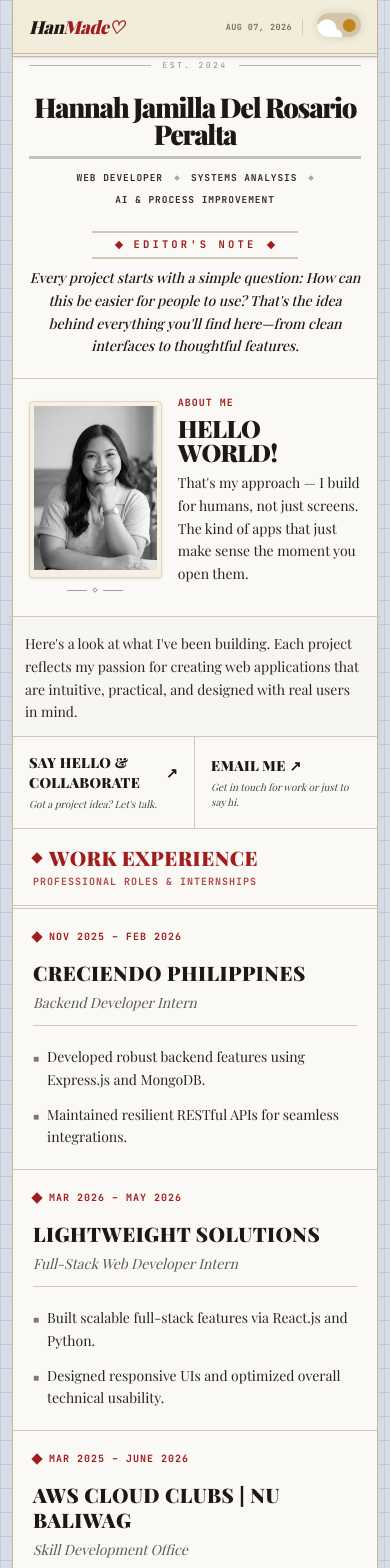
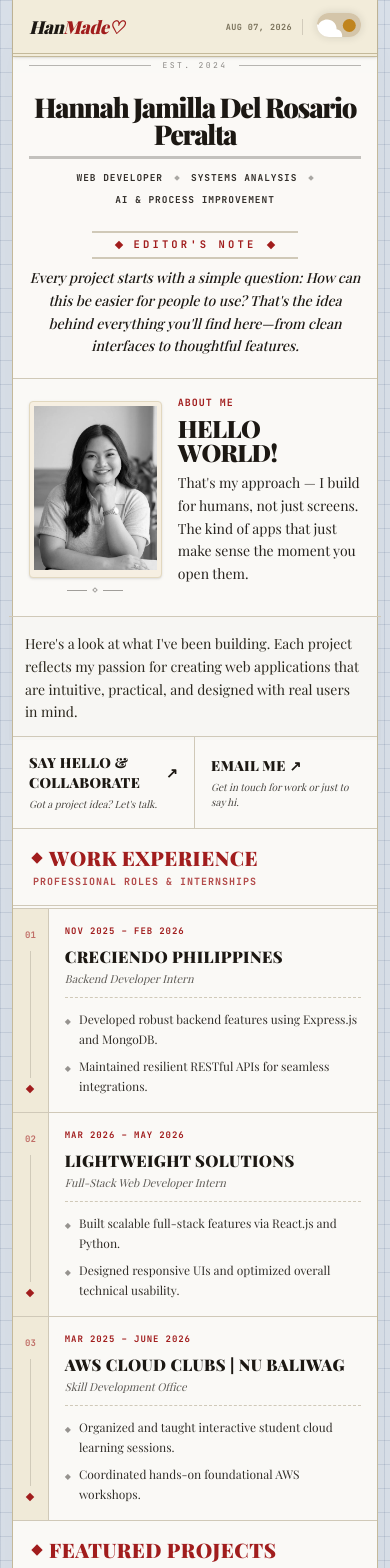
Before and after one commit to Hannahjamilla/hannahperalta-portfolio, a React (Vite) app: page / in a window 390 px wide. Shown: the top 1568 px of the page. Built offline with nearby package versions, Linux system fonts and the light colour scheme; a web font is replaced by a local one.

Commit message:
feat: implement initial portfolio layout with custom Tailwind theme and loading screen animation

```diff
--- a/src/application.tsx
+++ b/src/application.tsx
@@ -87,22 +87,7 @@ export default function App() {
     setTimeout(() => { preloadImages(['/images/Hannah-casual4.webp']); }, 1000);
   }, [])
 
-  // Scroll reveal observer
-  useEffect(() => {
-    const observer = new IntersectionObserver((entries) => {
-      entries.forEach(entry => {
-        if (entry.isIntersecting) {
-          entry.target.classList.add('reveal-visible')
-          entry.target.classList.remove('reveal-hidden')
-        }
-      })
-    }, { threshold: 0.1, rootMargin: '0px 0px -40px 0px' })
 
-    const targets = document.querySelectorAll('.reveal-on-scroll')
-    targets.forEach(el => observer.observe(el))
-
-    return () => observer.disconnect()
-  }, [])
 
   return (
     <ThemeCtx.Provider value={{ dark, toggle }}>
@@ -282,11 +267,37 @@ export default function App() {
               <p className="text-[10px] font-mono font-black uppercase tracking-widest opacity-80 mt-1">Professional Roles & Internships</p>
             </div>
 
-            {/* 1-col on mobile, 3-col on desktop */}
+            {/* 1-col on mobile (timeline style), 3-col on desktop */}
             <div className="grid grid-cols-1 md:grid-cols-3">
               {XP_LOG.map((exp, i) => (
-                <div key={i} className={`p-5 md:p-8 border-b md:border-b-0 md:border-r last:border-b-0 last:md:border-r-0 ${border} flex flex-col justify-between h-full ${t(dark, 'hover:bg-[#202020]', 'hover:bg-[#ebe5d5]')} transition-colors group reveal-on-scroll reveal-hidden`}>
-                  <div className="flex flex-col h-full justify-between">
+                <div key={i} className={`border-b md:border-b-0 md:border-r last:border-b-0 last:md:border-r-0 ${border} ${t(dark, 'hover:bg-[#202020]', 'hover:bg-[#ebe5d5]')} transition-colors group reveal-on-scroll reveal-hidden`}>
+
+                  {/* Mobile layout: horizontal timeline strip */}
+                  <div className="flex md:hidden">
+                    {/* Left accent bar with number */}
+                    <div className={`flex flex-col items-center py-5 px-3 gap-2 border-r ${border} ${t(dark, 'bg-[#1a1a1a]', 'bg-[#f0ead8]')} shrink-0`}>
+                      <span className={`text-[9px] font-mono font-black ${accentTeal} opacity-60`}>0{i + 1}</span>
+                      <div className={`w-px flex-1 ${t(dark, 'bg-white/10', 'bg-[#1c1813]/15')}`}></div>
+                      <span className={`w-1.5 h-1.5 bg-current ${accentTeal} rotate-45 shrink-0`}></span>
+                    </div>
+                    {/* Right content */}
+                    <div className="p-4 flex flex-col flex-1 min-w-0">
+                      <span className={`text-[9px] font-mono font-black uppercase tracking-widest mb-2 ${accentTeal}`}>{exp.period}</span>
+                      <h3 className="text-base font-serif font-black uppercase tracking-wide leading-tight mb-1 group-hover:underline underline-offset-4 decoration-2">{exp.place}</h3>
+                      <h4 className={`text-[11px] italic font-serif mb-3 pb-2.5 border-b border-dashed ${border} ${muted}`}>{exp.role}</h4>
+                      <div className="space-y-2 font-serif text-[12px] leading-relaxed opacity-90">
+                        {exp.desc.map((d, di) => (
+                          <p key={di} className="flex gap-2 items-start">
+                            <span className="text-[8px] opacity-50 mt-1 shrink-0">◆</span>
+                            <span>{d}</span>
+                          </p>
+                        ))}
+                      </div>
+                    </div>
+                  </div>
+
+                  {/* Desktop layout: original stacked */}
+                  <div className="hidden md:flex flex-col p-8 h-full justify-between">
                     <div>
                       <div className="flex items-center gap-2 mb-4">
                         <span className={`w-2 h-2 ${accentTeal} bg-current rotate-45 transition-transform group-hover:scale-125 group-hover:rotate-90 duration-300`} />
@@ -294,17 +305,17 @@ export default function App() {
                       </div>
                       <h3 className="text-xl md:text-2xl font-serif font-black uppercase tracking-wide mb-2 leading-tight group-hover:underline underline-offset-4 decoration-2 transition-colors">{exp.place}</h3>
                       <h4 className={`text-sm italic font-serif mb-5 pb-3 border-b ${border} ${muted}`}>{exp.role}</h4>
-
                       <div className="space-y-3 font-serif text-sm leading-relaxed opacity-95 text-inherit">
                         {exp.desc.map((d, di) => (
                           <p key={di} className="flex gap-2 items-start">
-                            <span className={`text-[10px] opacity-60 mt-1`}>■</span>
+                            <span className="text-[10px] opacity-60 mt-1">■</span>
                             <span>{d}</span>
                           </p>
                         ))}
                       </div>
                     </div>
                   </div>
+
                 </div>
               ))}
             </div>
--- a/src/index.css
+++ b/src/index.css
@@ -135,32 +135,12 @@
     border-right: 2px dashed rgba(255, 255, 255, 0.15);
   }
 
-  /* Scroll Reveal Animation Utility */
-  @keyframes scrollReveal {
-    from {
-      opacity: 0;
-      transform: translateY(24px);
-    }
-
-    to {
-      opacity: 1;
-      transform: translateY(0);
-    }
-  }
-
-  .reveal-on-scroll {
-    transition: opacity 0.7s cubic-bezier(0.16, 1, 0.3, 1), transform 0.7s cubic-bezier(0.16, 1, 0.3, 1);
-    will-change: opacity, transform;
-  }
-
-  .reveal-on-scroll.reveal-hidden {
-    opacity: 0;
-    transform: translateY(28px);
-  }
-
+  /* Scroll Reveal (disabled) */
+  .reveal-on-scroll,
+  .reveal-on-scroll.reveal-hidden,
   .reveal-on-scroll.reveal-visible {
     opacity: 1;
-    transform: translateY(0);
+    transform: none;
   }
 
   /* ── Loading Screen ── */
```
